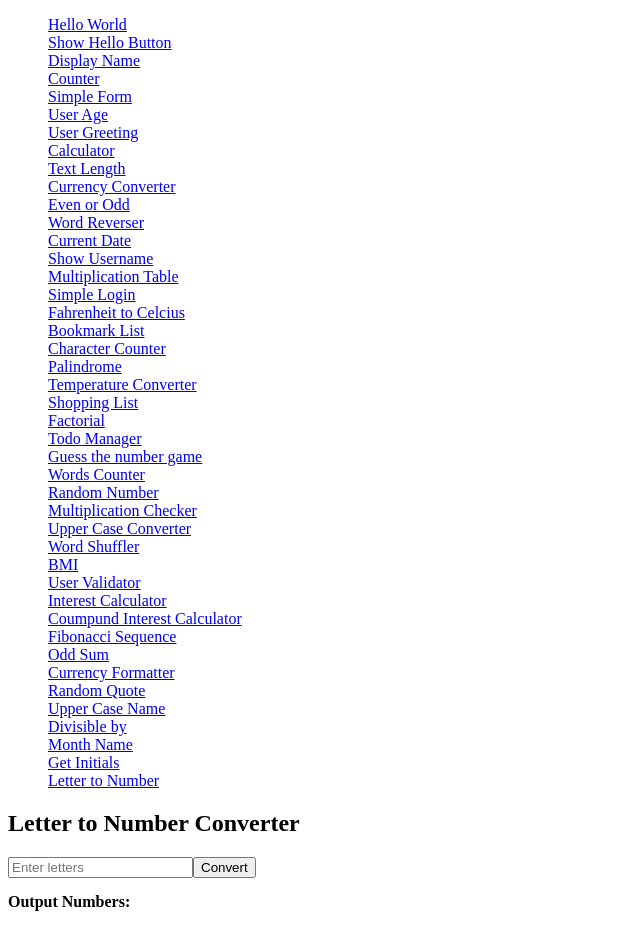
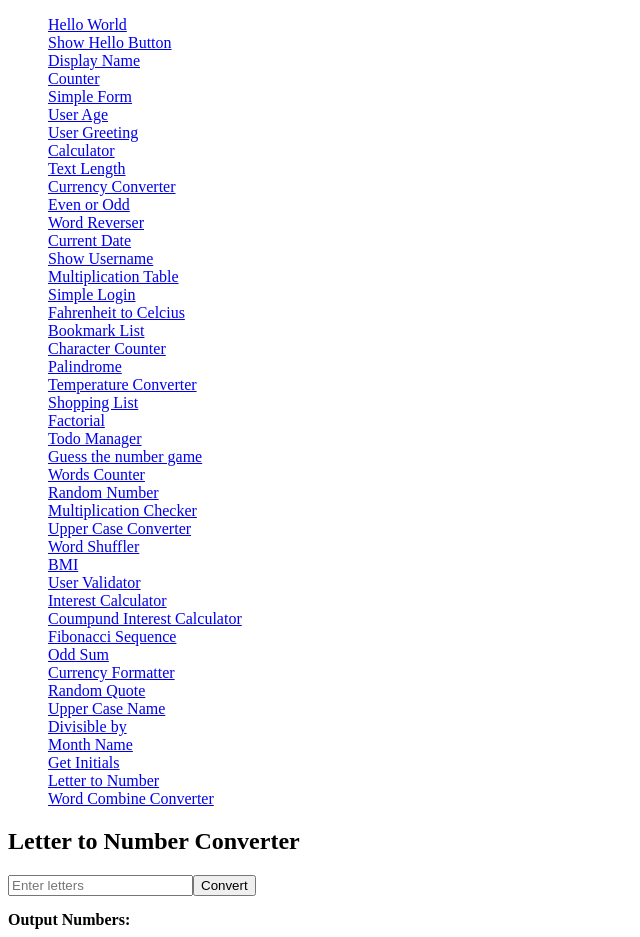
Before and after one commit to HaileySnow/AngularComponentsAct8, an Angular app: page /letter-to-number in a window 1280 px wide. Shown: the whole page, without its empty margins (0-640 px from the left). Built offline with nearby package versions, Linux system fonts and the light colour scheme.

Commit message:
wordcombineconvertercomponent44

```diff
--- a/src/app/app.component.html
+++ b/src/app/app.component.html
@@ -44,6 +44,7 @@
       <li><a routerLink="/month-name">Month Name</a></li>
       <li><a routerLink="/get-initials">Get Initials</a></li>
       <li><a routerLink="/letter-to-number">Letter to Number</a></li>
+      <li><a routerLink="/word-combine-converter">Word Combine Converter</a></li>
 
 
 
--- a/src/app/app.routes.ts
+++ b/src/app/app.routes.ts
@@ -43,6 +43,7 @@ import { DivisiblecheckerComponent } from './divisiblechecker/divisiblechecker.c
 import { MonthnamefinderComponent } from './monthnamefinder/monthnamefinder.component';
 import { NameinitialsComponent } from './nameinitials/nameinitials.component';
 import { LettertonumbersComponent } from './lettertonumbers/lettertonumbers.component';
+import { WordCombineConverterComponent } from './wordcombineconverter/wordcombineconverter.component';
 
 
 
@@ -263,6 +264,11 @@ export const routes: Routes = [
     title: 'Component #43: Letter to Numbers',
     component: LettertonumbersComponent,
     path: 'letter-to-number',
+},
+{
+    title: 'Component #44: Word Combine Converter',
+    component: WordCombineConverterComponent,
+    path: 'word-combine-converter',
 }]
 @NgModule({
 	imports: [RouterModule.forRoot(routes)],
--- /dev/null
+++ b/src/app/wordcombineconverter/wordcombineconverter.component.html
@@ -0,0 +1,8 @@
+<div>
+    <h3>Word Combine Converter</h3>
+
+    <input #inputWord type="text" placeholder="Enter a word">
+    <button (click)="combine(inputWord.value)">Convert</button>
+
+    <p *ngIf="combinedWord">Result: {{ combinedWord }}</p>
+  </div>
--- /dev/null
+++ b/src/app/wordcombineconverter/wordcombineconverter.component.ts
@@ -0,0 +1,16 @@
+import { CommonModule } from '@angular/common';
+import { Component } from '@angular/core';
+
+@Component({
+  selector: 'app-word-combine-converter',
+  standalone: true,
+  imports: [CommonModule],
+  templateUrl: './wordcombineconverter.component.html',
+})
+export class WordCombineConverterComponent {
+  combinedWord: string = ''; // Stores the combined word
+
+  combine(inputWord: string) {
+    this.combinedWord = 'very ' + inputWord; // Combines 'very' with the input
+  }
+}
```
Also changed, not shown: src/app/wordcombineconverter/wordcombineconverter.component.css (added).
